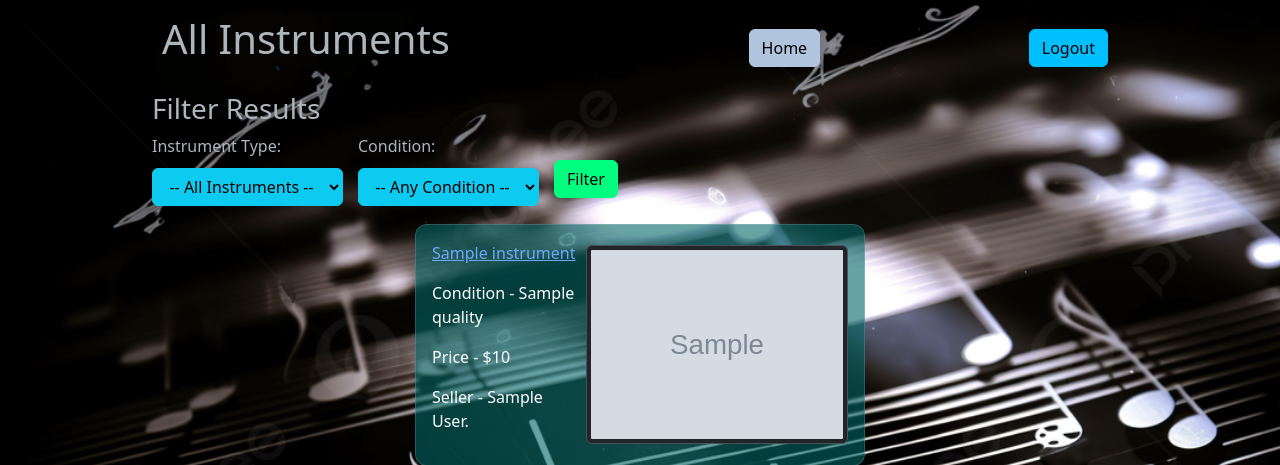
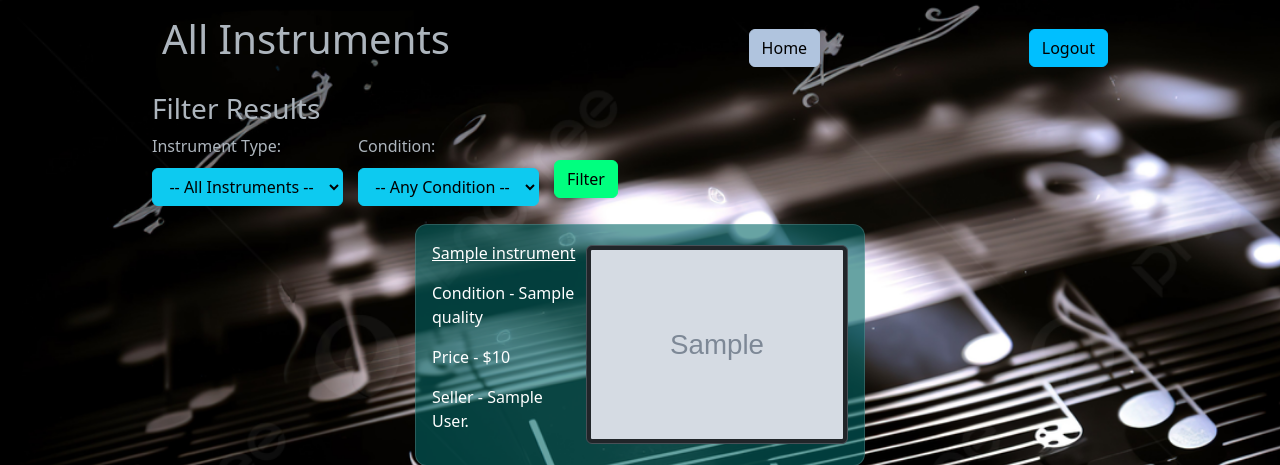
Before and after one commit to Wbradmeyer/MeyerSoloProject, a Flask app: template flask_app/templates/display_all.html in a window 1280 px wide. Shown: the top 465 px of the page. Run offline with Flask 3, Linux system fonts and the light colour scheme; the template is opened without the code that fills it: most values are stand-ins (such as "Sample title", 1, 10 or a date in 2020); grey boxes marked "Sample" are stand-in pictures.

Commit message:
change inst links to white, orange on hover

```diff
--- a/flask_app/static/css/style.css
+++ b/flask_app/static/css/style.css
@@ -82,7 +82,11 @@ h1 {
 }
 
 .inst_link {
-    text-decoration: none
+    color: white
+}
+
+.inst_link:hover {
+    color: #FFA500;
 }
 
 .sold {
--- a/flask_app/templates/display_all.html
+++ b/flask_app/templates/display_all.html
@@ -58,7 +58,7 @@
                 <div class="card" style="margin: 10px 0px; width: 450px;">
                     <div class="card-body d-flex">
                         <div style="margin-right: 10px; width: 225px;">
-                            <p><a href="/instruments/{{ instrument.id }}">{{ instrument.name }}</a></p>
+                            <p><a class="inst_link" href="/instruments/{{ instrument.id }}">{{ instrument.name }}</a></p>
                             <p>Condition - {{ instrument.quality }}</p>
                             <p>Price - ${{ instrument.price }}</p>
                             <p>Seller - {{ instrument.owner.first_name }}
```
